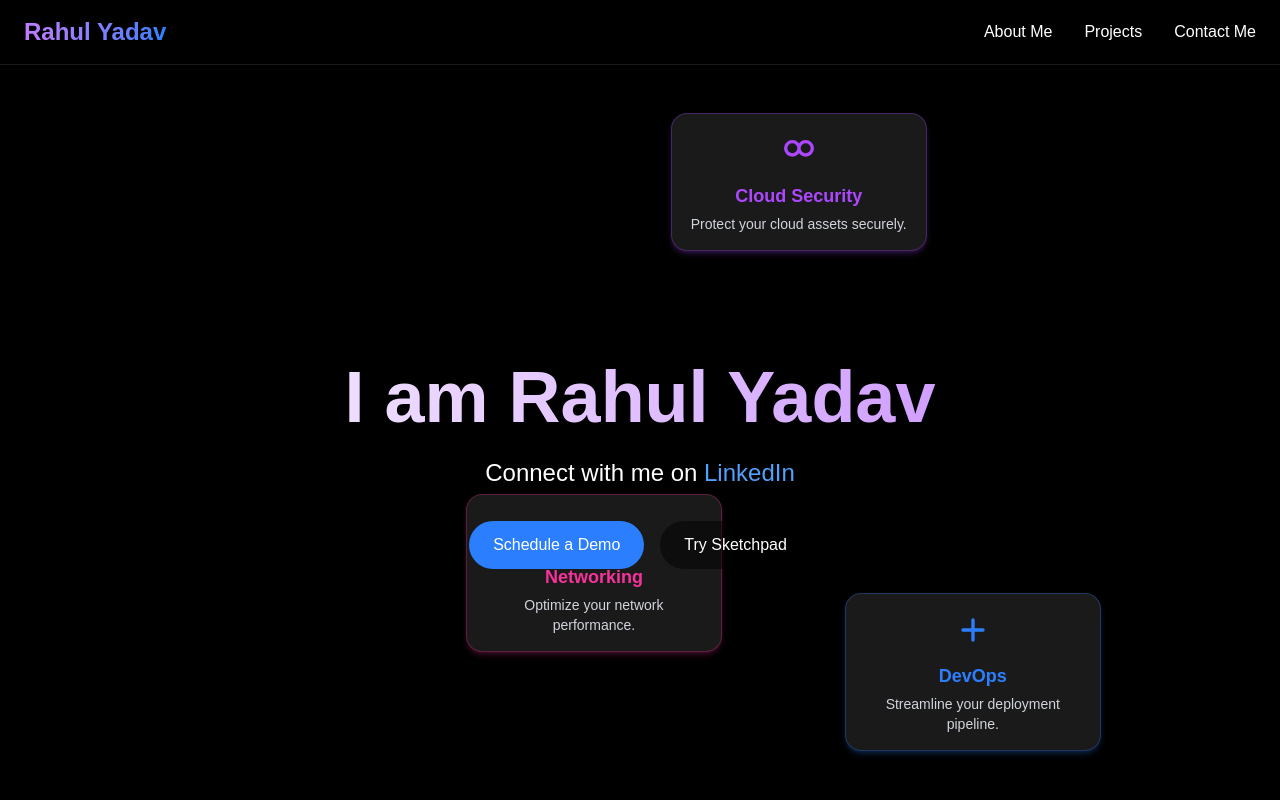
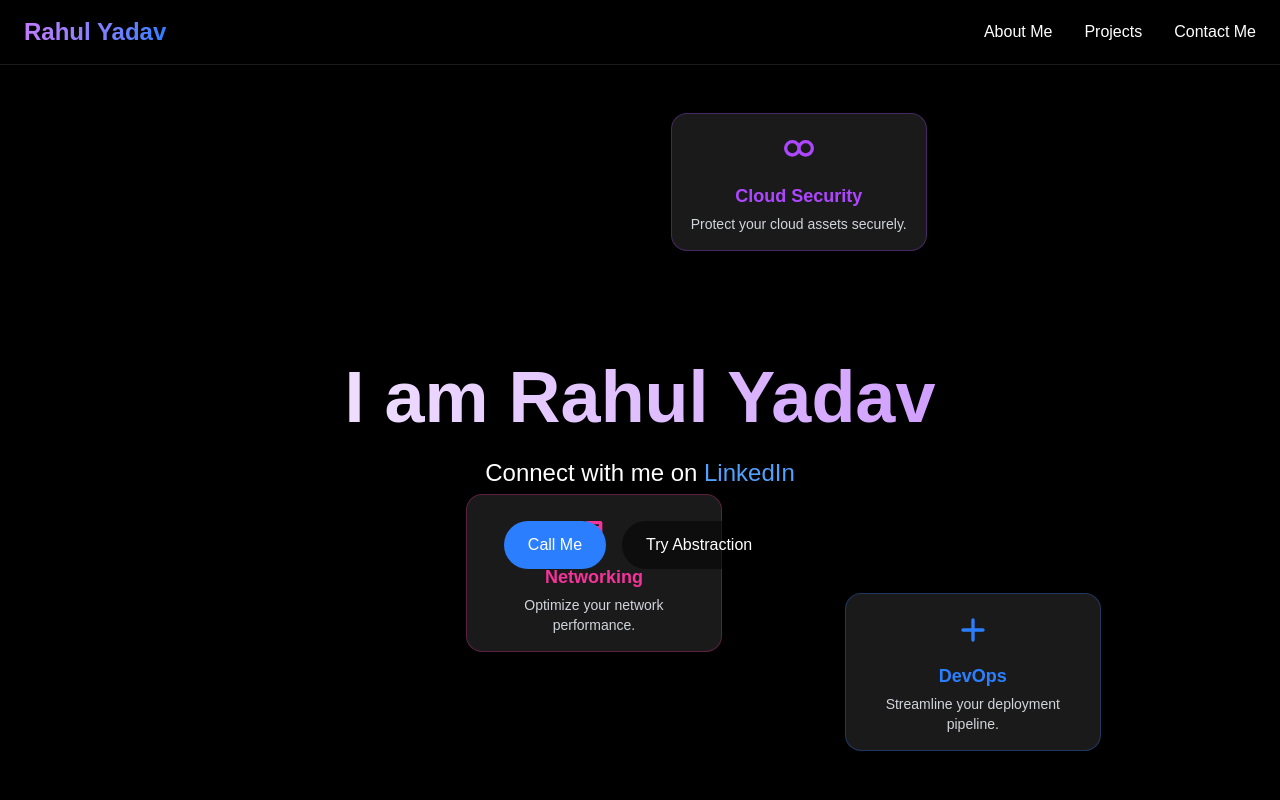
Before and after one commit to itzrahulyadav/my-resume, a Next.js app: page / in a window 1280 px wide. Shown: the top 800 px of the page. Built offline with nearby package versions, Linux system fonts and the light colour scheme.

Commit message:
add call to action

```diff
--- a/src/app/page.tsx
+++ b/src/app/page.tsx
@@ -126,23 +126,27 @@ export default function Home() {
             </a>
           </p>
           <div className="flex justify-center space-x-4">
-            <button className="px-6 py-3 bg-blue-500 hover:bg-blue-600 text-white rounded-full transition-colors">
-              Schedule a Demo
-            </button>
-            <button className="px-6 py-3 bg-black/50 hover:bg-black/70 text-white rounded-full transition-colors">
-              Try Sketchpad
-            </button>
+            <a href="tel:+919691868731" className="px-6 py-3 bg-blue-500 hover:bg-blue-600 text-white rounded-full transition-colors">
+              Call Me
+            </a>
+            <a href="www.abstractionapp.click" className="px-6 py-3 bg-black/50 hover:bg-black/70 text-white rounded-full transition-colors">
+              Try Abstraction
+            </a>
           </div>
         </div>
         {cards.map((card) => (
           <motion.div
             key={card.id}
-            className={`absolute w-64 p-4 rounded-2xl bg-white/10 backdrop-blur-md border shadow-md text-center transition-transform duration-300 hover:scale-105 ${
-              card.content === 'DevOps' ? 'border-blue-500/30 shadow-blue-500/20' :
-              card.content === 'Networking' ? 'border-pink-500/30 shadow-pink-500/20' :
-              'border-purple-500/30 shadow-purple-500/20'
+            className={`absolute w-64 p-4 rounded-2xl bg-white/10 backdrop-blur-lg border text-center transition-transform duration-300 hover:scale-105 ${
+              card.content === 'DevOps' ? 'border-blue-500/30' :
+              card.content === 'Networking' ? 'border-pink-500/30' :
+              'border-purple-500/30'
             }`}
-            style={{ top: `${card.top}%`, left: `${card.left}%` }}
+            style={{
+              boxShadow: '0 10px 30px rgba(0, 0, 0, 0.3), 0 0 60px rgba(0, 0, 0, 0.2)', // Custom shadow with more blur
+              top: `${card.top}%`,
+              left: `${card.left}%`
+            }}
             animate={controls}
           >
             <div className="mb-3 flex justify-center">
```
